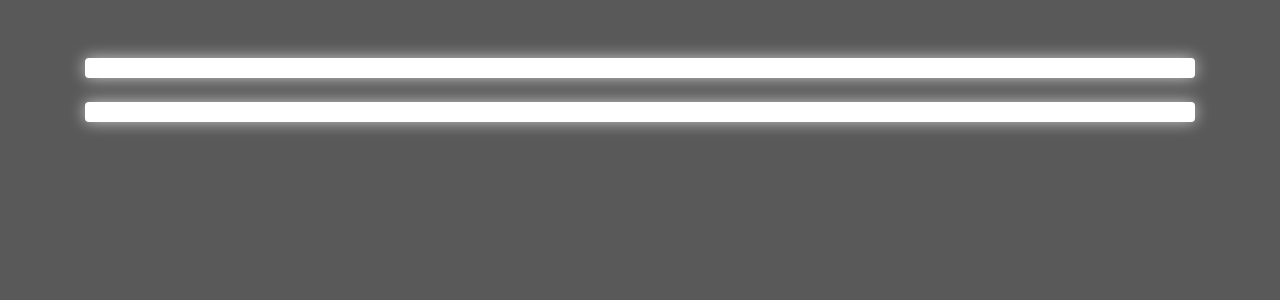
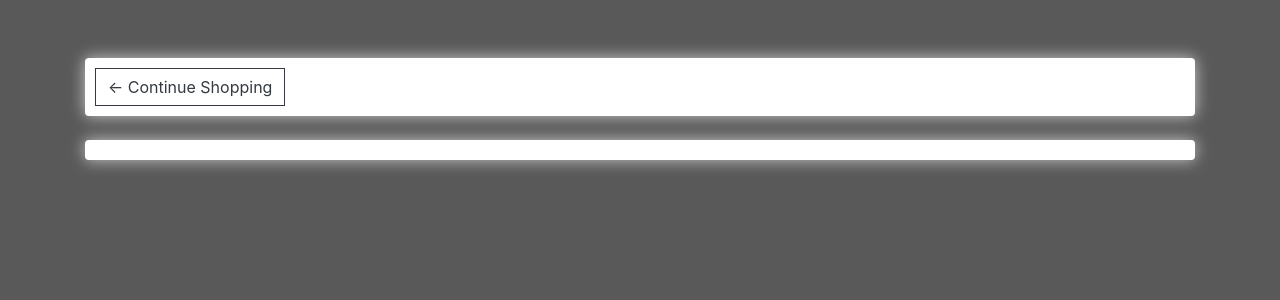
Before and after one commit to Davittio-L/ECommerce-Site, a Django app: page /cart/ in a window 1280 px wide. Shown: the part 57-357 px from the top of the page. Run offline with Django 4.2, Linux system fonts and the light colour scheme; some libraries are stand-ins or nearby versions.

Commit message:
V1.6.1 Cart.HTML header creation begins - Need to finish.

```diff
--- a/shopping/Templates/shopping/cart.html
+++ b/shopping/Templates/shopping/cart.html
@@ -5,6 +5,7 @@
     <div class="col-lg-12">
         <div class="box-element">
 
+            <a class="btn btn-outline-dark" href="{% url 'store' %}">&#x2190; Continue Shopping</a>
         </div>
 
         <br>
```
